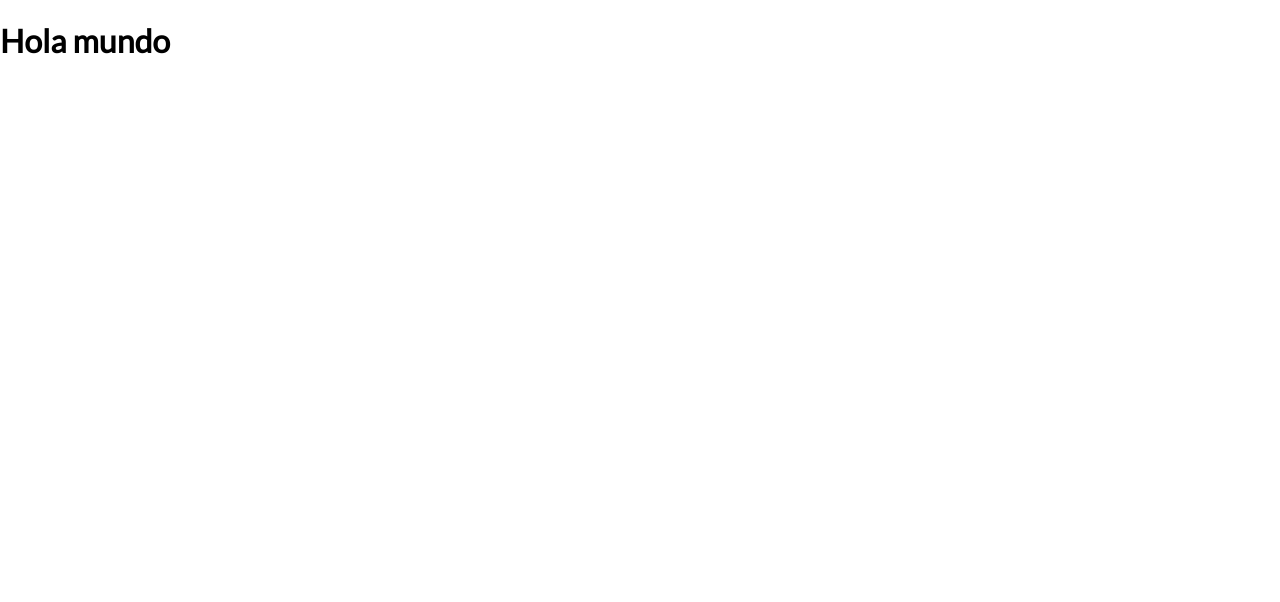
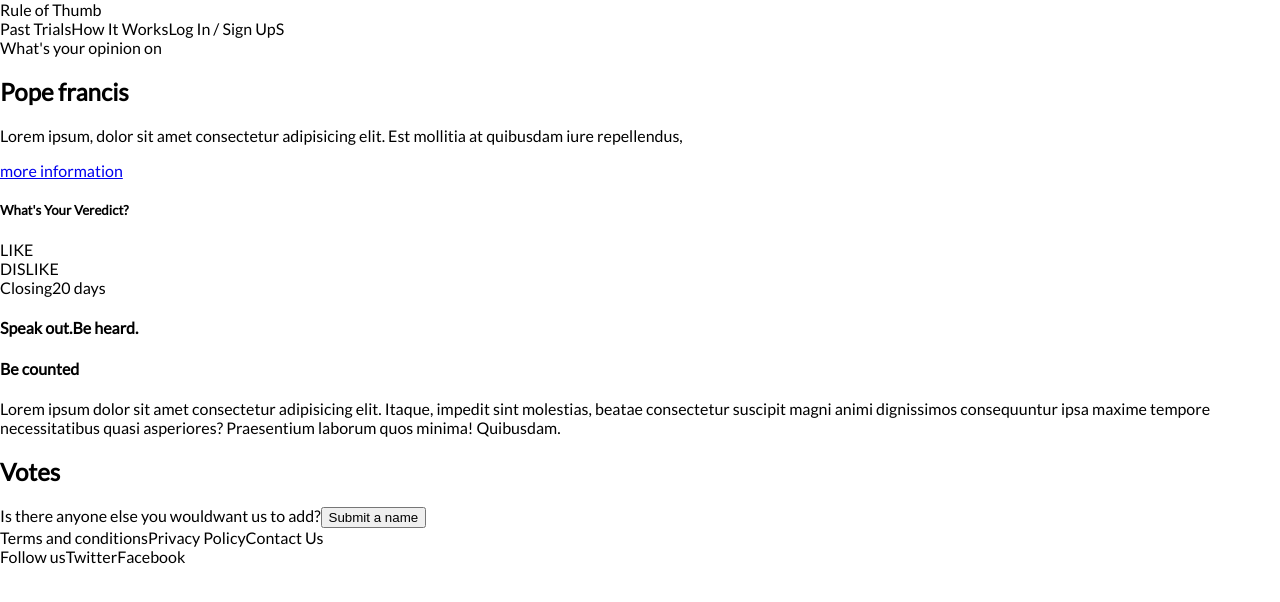
Before and after one commit to makinox/Thumb, a React (Create React App) app: page / in a window 1280 px wide. Shown: the top 602 px of the page. Built offline with nearby package versions, Linux system fonts and the light colour scheme.

Commit message:
[ADD] Base template

```diff
--- /dev/null
+++ b/src/components/FluidContainer/FluidContainer.tsx
@@ -0,0 +1,6 @@
+import React from 'react';
+import {Container} from './styles';
+
+export default function FluidContainer({children}: {children: React.ReactNode}) {
+  return <Container>{children}</Container>;
+}
--- /dev/null
+++ b/src/components/FluidContainer/styles.tsx
@@ -0,0 +1,7 @@
+import styled from 'styled-components';
+
+export const Container = styled.section`
+  width: auto;
+  max-width: 1324px;
+  margin: 0 auto;
+`;
--- /dev/null
+++ b/src/components/Footer/Footer.tsx
@@ -0,0 +1,16 @@
+export default function Footer() {
+  return (
+    <footer>
+      <div>
+        <span>Terms and conditions</span>
+        <span>Privacy Policy</span>
+        <span>Contact Us</span>
+      </div>
+      <div>
+        <span>Follow us</span>
+        <span>Twitter</span>
+        <span>Facebook</span>
+      </div>
+    </footer>
+  );
+}
--- /dev/null
+++ b/src/components/HeroCard/HeroCard.tsx
@@ -0,0 +1,19 @@
+export default function HeroCard() {
+  return (
+    <article>
+      <span>What's your opinion on</span>
+      <h2>Pope francis</h2>
+      <p>Lorem ipsum, dolor sit amet consectetur adipisicing elit. Est mollitia at quibusdam iure repellendus,</p>
+      <a href="#S">more information</a>
+      <h5>What's Your Veredict?</h5>
+      <section>
+        <div>
+          <span>LIKE</span>
+        </div>
+        <div>
+          <span>DISLIKE</span>
+        </div>
+      </section>
+    </article>
+  );
+}
--- /dev/null
+++ b/src/components/LargeNotification/LargeNotification.tsx
@@ -0,0 +1,16 @@
+export default function LargeNotification() {
+  return (
+    <article>
+      <div>
+        <h4>Speak out.Be heard.</h4>
+        <h4>Be counted</h4>
+      </div>
+      <div>
+        <p>
+          Lorem ipsum dolor sit amet consectetur adipisicing elit. Itaque, impedit sint molestias, beatae consectetur suscipit magni animi
+          dignissimos consequuntur ipsa maxime tempore necessitatibus quasi asperiores? Praesentium laborum quos minima! Quibusdam.
+        </p>
+      </div>
+    </article>
+  );
+}
--- /dev/null
+++ b/src/components/Navbar/Navbar.tsx
@@ -0,0 +1,15 @@
+export default function Navbar() {
+  return (
+    <header>
+      <div>
+        <span>Rule of Thumb</span>
+      </div>
+      <div>
+        <span>Past Trials</span>
+        <span>How It Works</span>
+        <span>Log In / Sign Up</span>
+        <span>S</span>
+      </div>
+    </header>
+  );
+}
--- /dev/null
+++ b/src/components/SubmitInvitation/SubmitInvitation.tsx
@@ -0,0 +1,8 @@
+export default function SubmitInvitation() {
+  return (
+    <div>
+      <span>Is there anyone else you wouldwant us to add?</span>
+      <button>Submit a name</button>
+    </div>
+  );
+}
--- /dev/null
+++ b/src/components/VoteCard/VoteCard.tsx
@@ -0,0 +1,28 @@
+export default function VoteCard() {
+  return (
+    <article>
+      <div>
+        <h3>Person name</h3>
+      </div>
+      <div>
+        <span>1 mes ago</span>
+        <span>in Entertaiment</span>
+      </div>
+      <div>
+        <p>
+          Lorem ipsum dolor sit amet consectetur adipisicing elit. Tenetur consectetur nemo quibusdam ipsa voluptatibus quasi voluptatum
+          rem quam itaque eligendi dolore accusantium ab delectus blanditiis, veritatis aspernatur cupiditate nam tempore?
+        </p>
+      </div>
+      <div>
+        <span>Like</span>
+        <span>Dislike</span>
+        <span>Vote now</span>
+      </div>
+      <div>
+        <span>60%</span>
+        <span>40%</span>
+      </div>
+    </article>
+  );
+}
--- a/src/pages/index.tsx
+++ b/src/pages/index.tsx
@@ -1,3 +1,20 @@
+import {FluidContainer, Footer, HeroCard, LargeNotification, Navbar, SubmitInvitation} from '../components';
+
 export default function Index() {
-  return <h1>Hola mundo</h1>;
+  return (
+    <FluidContainer>
+      <Navbar />
+      <HeroCard />
+      <div>
+        <span>Closing</span>
+        <span>20 days</span>
+      </div>
+      <LargeNotification />
+      <div>
+        <h2>Votes</h2>
+      </div>
+      <SubmitInvitation />
+      <Footer />
+    </FluidContainer>
+  );
 }
```
Also changed, not shown: src/components/index.tsx (+7 -0 lines).
